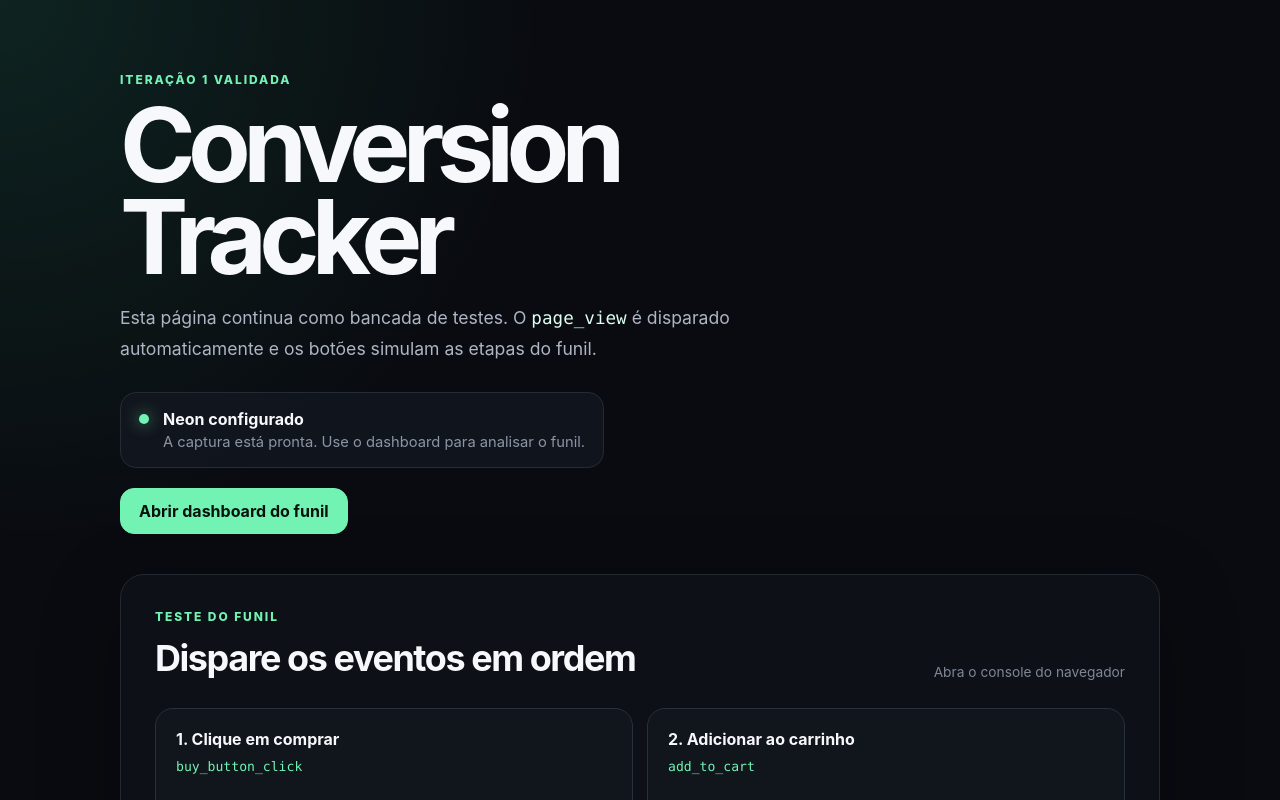
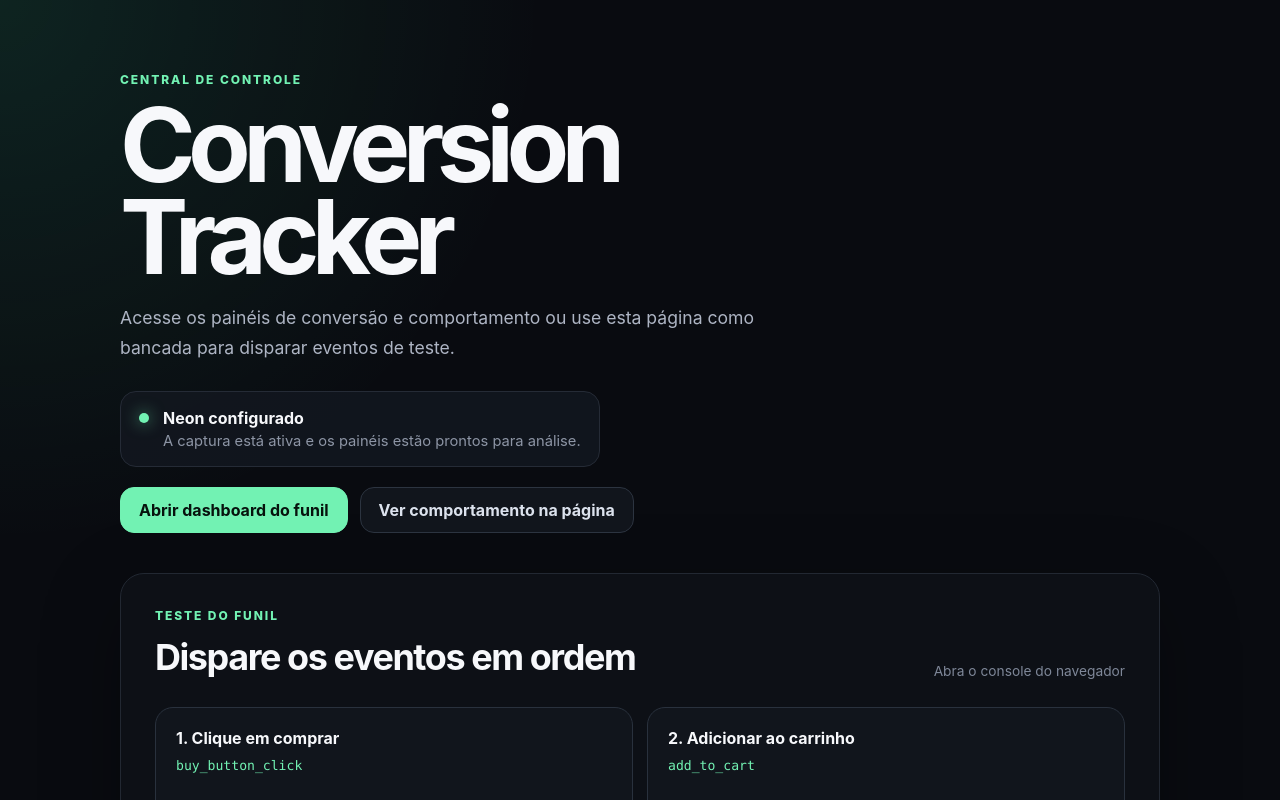
Before and after one commit to otavioays/analise-de-dados-fbads, a Next.js app: page / in a window 1280 px wide. Shown: the top 800 px of the page. Built offline with nearby package versions, Linux system fonts and the light colour scheme; no server answers; the database is empty.

Commit message:
feat: add dashboard navigation to home page

```diff
--- a/app/page.tsx
+++ b/app/page.tsx
@@ -34,11 +34,11 @@ export default function Home() {
   return (
     <main className="shell">
       <section className="hero">
-        <p className="eyebrow">ITERAÇÃO 1 VALIDADA</p>
+        <p className="eyebrow">CENTRAL DE CONTROLE</p>
         <h1>Conversion Tracker</h1>
         <p className="subtitle">
-          Esta página continua como bancada de testes. O <code>page_view</code> é
-          disparado automaticamente e os botões simulam as etapas do funil.
+          Acesse os painéis de conversão e comportamento ou use esta página como
+          bancada para disparar eventos de teste.
         </p>
 
         <div className={isConfigured ? "status ready" : "status pending"}>
@@ -49,17 +49,28 @@ export default function Home() {
             </strong>
             <p>
               {isConfigured
-                ? "A captura está pronta. Use o dashboard para analisar o funil."
+                ? "A captura está ativa e os painéis estão prontos para análise."
                 : "Conecte o banco e disponibilize DATABASE_URL na Vercel."}
             </p>
           </div>
         </div>
 
-        <div style={{ marginTop: 20 }}>
+        <nav
+          aria-label="Painéis de análise"
+          style={{
+            display: "flex",
+            flexWrap: "wrap",
+            gap: 12,
+            marginTop: 20,
+          }}
+        >
           <Link className="primaryLink" href="/dashboard">
             Abrir dashboard do funil
           </Link>
-        </div>
+          <Link className="secondaryLink" href="/behavior">
+            Ver comportamento na página
+          </Link>
+        </nav>
       </section>
 
       <section className="panel">
@@ -93,7 +104,8 @@ export default function Home() {
           <li>Neon conectado à Vercel.</li>
           <li>Tabela <code>analytics_events</code> criada.</li>
           <li>Eventos do funil gravados corretamente.</li>
-          <li>Dashboard agregado disponível em <code>/dashboard</code>.</li>
+          <li>Dashboard de conversão disponível em <code>/dashboard</code>.</li>
+          <li>Análise comportamental disponível em <code>/behavior</code>.</li>
         </ol>
       </section>
     </main>
```
